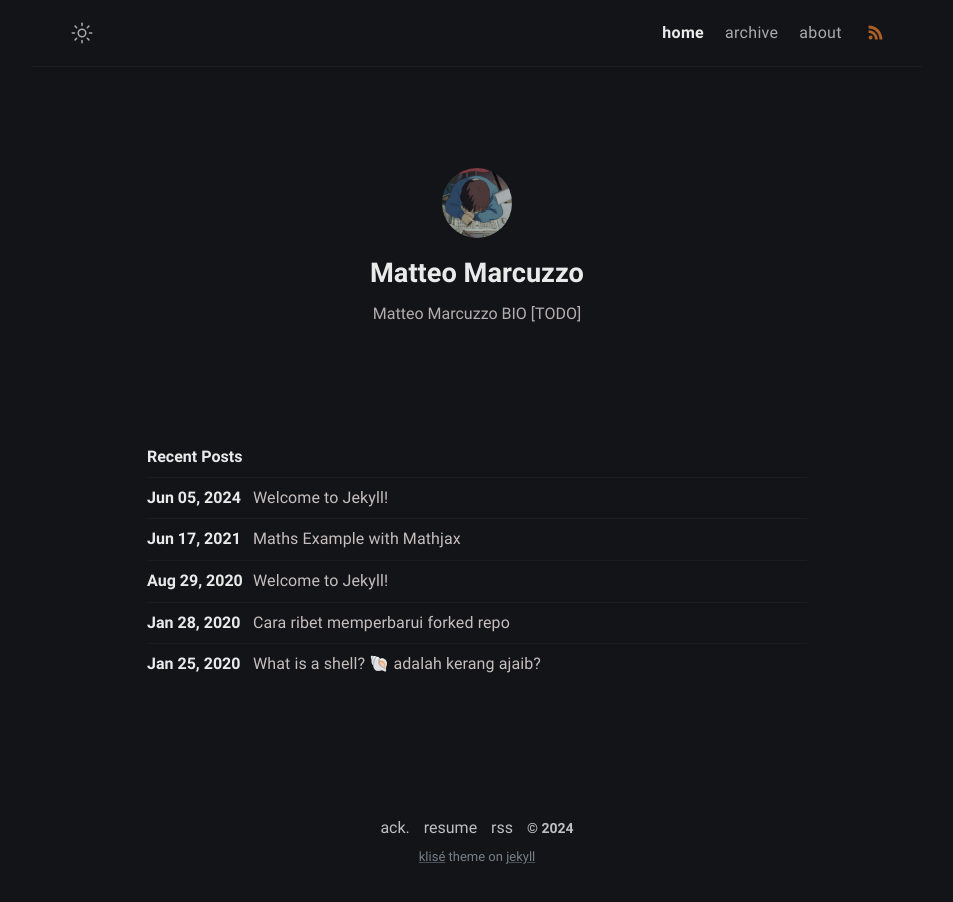
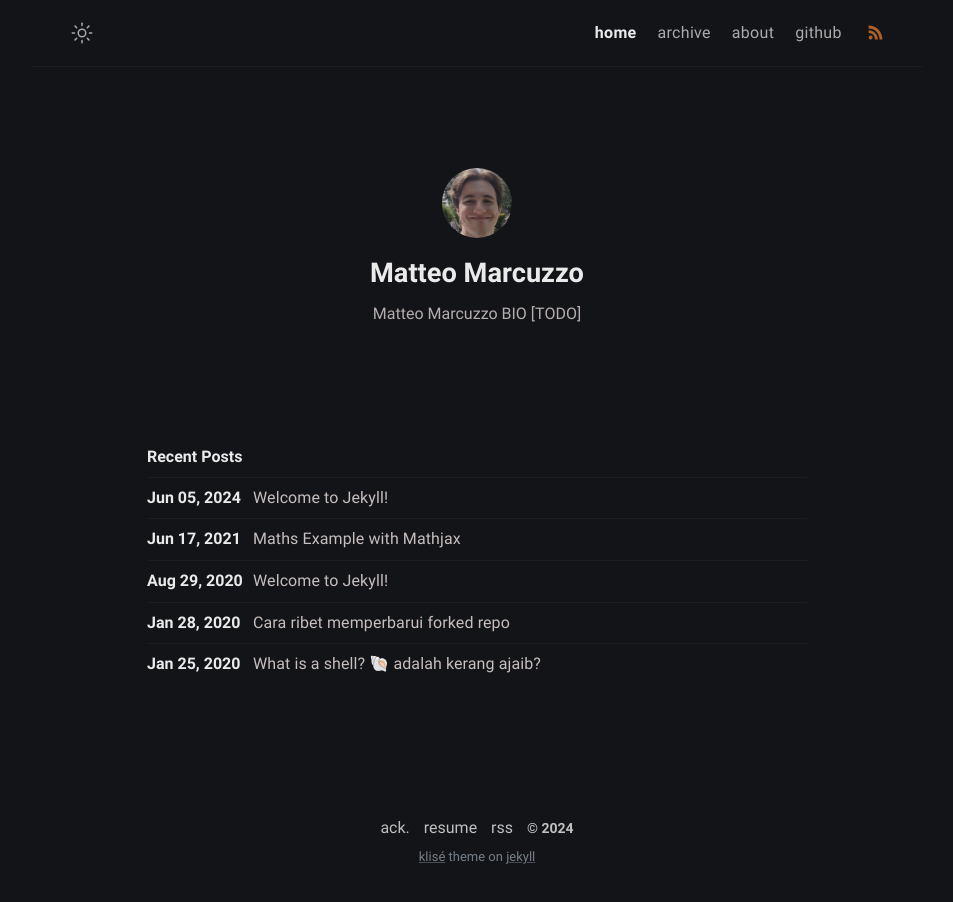
Before and after one commit to MattVsTheWorld/MattVsTheWorld.github.io, a Jekyll site: the page built from index.md, in a window 1280 px wide. Shown: the whole page, without its empty margins (163-1116 px from the left). Built offline with Jekyll 4.4.1, drawn with Linux system fonts in a browser that asks for light colours.

Commit message:
I don't liek this theme

```diff
--- a/_data/menus.yml
+++ b/_data/menus.yml
@@ -10,6 +10,11 @@
   url: /about/
   external: false # set true if you using external link, see below
 
+- title: github
+  url: https://github.com/MattVsTheWorld
+  external: true
+
+
 # Example:
 # - title: github
 #   url: https://github.com/piharpi/jekyll-klise
```
Also changed, not shown: assets/img/avatar.jpg.
